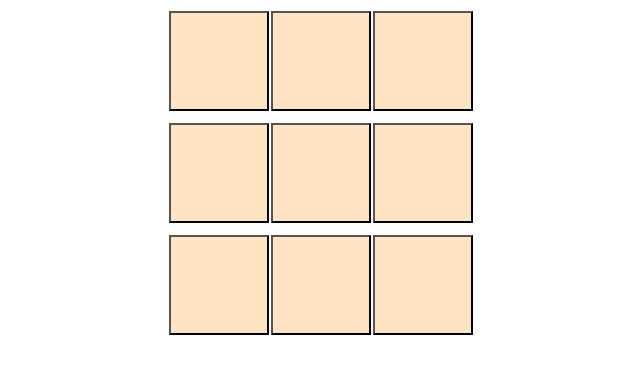
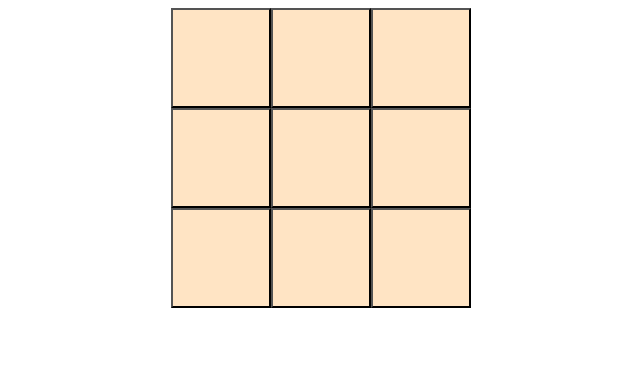
Before and after one commit to Sam-MARTis/React_Learning, a React (Vite) app in the folder Tic-Tac-Toe/: page / in a window 1280 px wide. Shown: the top 374 px of the page, without its empty margins (319-959 px from the left). Built offline with nearby package versions, Linux system fonts and the light colour scheme.

Commit message:
quick commit

```diff
--- a/Tic-Tac-Toe/src/components/styles/Board.css
+++ b/Tic-Tac-Toe/src/components/styles/Board.css
@@ -1,5 +1,5 @@
 .board-row{
-    margin: 10px;
+    /* margin: 10px; */
     box-sizing: border-box;
     display: flex;
     justify-content:center;
--- a/Tic-Tac-Toe/src/components/styles/Square.css
+++ b/Tic-Tac-Toe/src/components/styles/Square.css
@@ -12,7 +12,7 @@
     background-color:bisque;
 
 
-    margin: 1px;
+    /* margin: 1px; */
     cursor: pointer;
     /* transition: background-color 0.3s; */
 }
```
